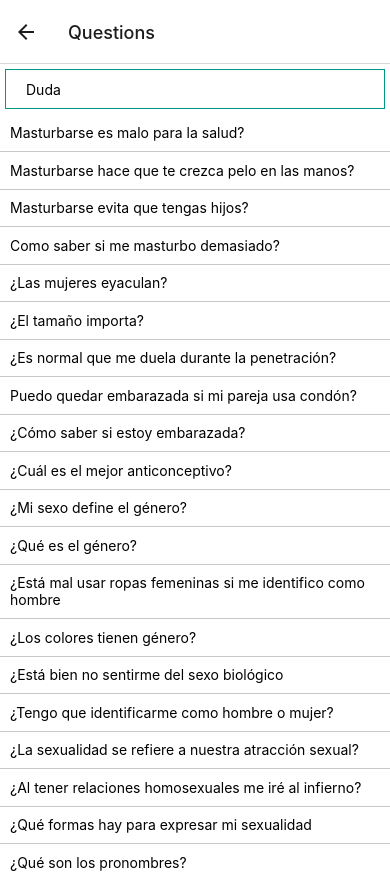
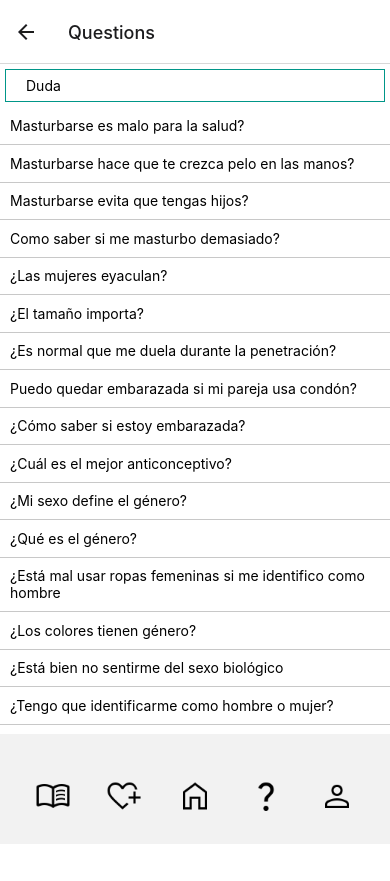
Before and after one commit to cayomol01/EDUSEX---3.2, a React Native app: screen /Questions in a window 390 px wide. After the commit the page ends 844 px from the top, so only its background shows below. Built offline with nearby package versions, Linux system fonts and the light colour scheme.

Commit message:
🛠 NavBar

```diff
--- a/components/ScreenGuias/Guia1.jsx
+++ b/components/ScreenGuias/Guia1.jsx
@@ -1,8 +1,14 @@
 import * as React from 'react';
 import {
-  Text, View, StyleSheet,
+  Text, View, StyleSheet, Image, ScrollView
 } from 'react-native';
-import { TouchableOpacity } from 'react-native-web';
+import { TouchableOpacity } from 'react-native';
+
+const guidesIMG = require('../../assets/guides.png');
+const preserIMG = require('../../assets/preser.png');
+const homeIMG = require('../../assets/home.png');
+const questionsIMG = require('../../assets/questions.png');
+const profileIMG = require('../../assets/profile.png');
 
 const styles = StyleSheet.create({
   container: {
@@ -14,6 +20,7 @@ const styles = StyleSheet.create({
     borderRadius: 15,
     backgroundColor: '#FFFFFF',
     overflow: 'hidden',
+    fontSize: 15,
   },
 
   container2: {
@@ -24,6 +31,7 @@ const styles = StyleSheet.create({
     paddingHorizontal: 30,
     borderRadius: 15,
     backgroundColor: '#FFFFFF',
+    height: 520
   },
 
   textTittle: {
@@ -39,16 +47,9 @@ const styles = StyleSheet.create({
   scrollView: {
     backgroundColor: 'transparent',
     marginHorizontal: 20,
-    paddingTop: 10,
+    paddingTop: 10
   },
 
-  containerText: {
-    margin: 10,
-    fontSize: 15,
-    color: '#333333',
-    marginBottom: 5,
-
-  },
   button: {
     alignItems: 'center',
     backgroundColor: '#dd7973',
@@ -59,9 +60,25 @@ const styles = StyleSheet.create({
     marginHorizontal: 20,
     borderRadius: 15,
   },
+
   buttonText: {
     fontSize: 20,
     color: '#000000',
+  },
+
+  menu: {
+    width: '100%',
+    height: '10%',
+    marginTop: 10,
+  },
+
+  iconsMenu: {
+    marginTop: 10,
+    width: '50%',
+    height: '50%',
+    resizeMode: 'contain',
+    padding: 18,
+    marginLeft: 35,
   },
 });
 
@@ -72,36 +89,30 @@ function Guia1({ navigation }) {
         <Text style={styles.textTittle}>Consentimiento</Text>
       </View>
       <View style={styles.container2}>
-        <Text style={styles.containerText}>
+        <ScrollView>
+          <Text>
             El consentimiento es el permiso que una persona da para
             que se realice una acción. En el contexto de desarrollo
             personal de una persona, lo que se entiende como
             consentimiento es el permiso que una persona da para que
             se realice una acción que involucre su cuerpo o su bienestar.
-        </Text>
-        <Text style={styles.containerText}>
+            {'\n\n'}
             El consentimiento en el ámbito sexual se puede expresar
             de distintas maneras. Como el consentimiento a actos
             sexuales, a afecto físico e incluso a fotos explicitas.
-        </Text>
-        <Text style={styles.containerText}>
+            {'\n\n'}
             Por lo tanto se deben tomar varias cosas en cuenta al
             empezar un acto sexual. Dentro de estas se pueden encontrar:
-        </Text>
-        <Text style={styles.containerText}>
+            {'\n\n'}
             -El consentimiento se puede retirar en cualquier momento
-        </Text>
-        <Text style={styles.containerText}>
+            {'\n\n'}
             - No se debe intentar convencer a obtener consentimiento sobre algo.
-        </Text>
-        <Text style={styles.containerText}>
+            {'\n\n'}
             - Cuando alguien no esá lo suficientemente cuerdo o
             consciente para dar consentimiento no se puede aceptar el consentimiento dado.
-        </Text>
-        <Text>
+            {'\n\n'}
             - Aprovecharse de una situación para obtener consentimiento está prohibido.
-        </Text>
-        <Text style={styles.containerText}>
+            {'\n\n'}
             - Y lo más importante de todo... Si una persona dice NO, significa NO
           </Text>
           <TouchableOpacity
@@ -110,6 +121,46 @@ function Guia1({ navigation }) {
           >
             <Text style={styles.buttonText}>Evaluar</Text>
           </TouchableOpacity>
+        </ScrollView>
+      </View>
+      <View style={styles.menu}>
+        <View style={{ flex: 1, flexDirection: 'row' }}>
+          <TouchableOpacity
+            onPress={
+                    () => navigation.navigate('Guias')
+                }
+          >
+            <Image style={styles.iconsMenu} source={guidesIMG} />
+          </TouchableOpacity>
+          <TouchableOpacity
+            onPress={
+                    () => navigation.navigate('Condoms')
+                }
+          >
+            <Image style={styles.iconsMenu} source={preserIMG} />
+          </TouchableOpacity>
+          <TouchableOpacity
+            onPress={
+                    () => navigation.navigate('MenuP')
+                }
+          >
+            <Image style={styles.iconsMenu} source={homeIMG} />
+          </TouchableOpacity>
+          <TouchableOpacity
+            onPress={
+                    () => navigation.navigate('Experts')
+                }
+          >
+            <Image style={styles.iconsMenu} source={questionsIMG} />
+          </TouchableOpacity>
+          <TouchableOpacity
+            onPress={
+                  () => navigation.navigate('Users')
+                }
+          >
+            <Image style={styles.iconsMenu} source={profileIMG} />
+          </TouchableOpacity>
+        </View>
       </View>
     </>
   );
--- a/components/Guias.jsx
+++ b/components/ScreenGuias/Guias.jsx
@@ -1,9 +1,15 @@
 import { StatusBar } from 'expo-status-bar';
 import {
-  StyleSheet, Text, View, FlatList,
+  StyleSheet, Text, View, FlatList, Image
 } from 'react-native';
-import { TouchableOpacity } from 'react-native-web';
+import { TouchableOpacity } from 'react-native';
 import React from 'react';
+
+const guidesIMG = require('../../assets/guides.png');
+const preserIMG = require('../../assets/preser.png');
+const homeIMG = require('../../assets/home.png');
+const questionsIMG = require('../../assets/questions.png');
+const profileIMG = require('../../assets/profile.png');
 
 const styles = StyleSheet.create({
   container: {
@@ -55,6 +61,21 @@ const styles = StyleSheet.create({
   buttonText: {
     fontSize: 20,
     color: '#000000',
+  },
+
+  menu: {
+    width: '100%',
+    height: '10%',
+    marginTop: 10,
+  },
+
+  iconsMenu: {
+    marginTop: 10,
+    width: '50%',
+    height: '50%',
+    resizeMode: 'contain',
+    padding: 18,
+    marginLeft: 35,
   },
 });
 
@@ -171,6 +192,45 @@ function Guias({ navigation }) {
         renderItem={renderItem}
         keyExtractor={(item) => item.id}
       />
+      <View style={styles.menu}>
+        <View style={{ flex: 1, flexDirection: 'row' }}>
+          <TouchableOpacity
+            onPress={
+                    () => navigation.navigate('Guias')
+                }
+          >
+            <Image style={styles.iconsMenu} source={guidesIMG} />
+          </TouchableOpacity>
+          <TouchableOpacity
+            onPress={
+                    () => navigation.navigate('Condoms')
+                }
+          >
+            <Image style={styles.iconsMenu} source={preserIMG} />
+          </TouchableOpacity>
+          <TouchableOpacity
+            onPress={
+                    () => navigation.navigate('MenuP')
+                }
+          >
+            <Image style={styles.iconsMenu} source={homeIMG} />
+          </TouchableOpacity>
+          <TouchableOpacity
+            onPress={
+                    () => navigation.navigate('Experts')
+                }
+          >
+            <Image style={styles.iconsMenu} source={questionsIMG} />
+          </TouchableOpacity>
+          <TouchableOpacity
+            onPress={
+                  () => navigation.navigate('Users')
+                }
+          >
+            <Image style={styles.iconsMenu} source={profileIMG} />
+          </TouchableOpacity>
+        </View>
+      </View>
     </>
 
   );
--- a/components/ScreenGuias/Preguntas1.jsx
+++ b/components/ScreenGuias/Preguntas1.jsx
@@ -2,7 +2,7 @@ import * as React from 'react';
 import {
   Text, View, StyleSheet,
 } from 'react-native';
-import { TouchableOpacity } from 'react-native-web';
+import { TouchableOpacity } from 'react-native';
 import { useState } from 'react';
 
 const styles = StyleSheet.create({
--- a/components/expertos/Expertos.jsx
+++ b/components/expertos/Expertos.jsx
@@ -2,6 +2,12 @@ import * as React from 'react';
 import {
   Text, View, StyleSheet, TouchableOpacity, Image, ScrollView, StatusBar,
 } from 'react-native';
+
+const guidesIMG = require('../../assets/guides.png');
+const preserIMG = require('../../assets/preser.png');
+const homeIMG = require('../../assets/home.png');
+const questionsIMG = require('../../assets/questions.png');
+const profileIMG = require('../../assets/profile.png');
 
 function Expertos({ navigation }) {
   return (
@@ -104,38 +110,37 @@ function Expertos({ navigation }) {
           <TouchableOpacity
             onPress={
                     () => navigation.navigate('Guias')
-                  }
+                }
           >
-            <Image style={styles.iconsMenu} source={require('../../assets/guides.png')} />
+            <Image style={styles.iconsMenu} source={guidesIMG} />
           </TouchableOpacity>
           <TouchableOpacity
             onPress={
                     () => navigation.navigate('Condoms')
                 }
           >
-            <Image style={styles.iconsMenu} source={require('../../assets/preser.png')} />
+            <Image style={styles.iconsMenu} source={preserIMG} />
           </TouchableOpacity>
           <TouchableOpacity
             onPress={
                     () => navigation.navigate('MenuP')
                 }
           >
-
-            <Image style={styles.iconsMenu} source={require('../../assets/home.png')} />
+            <Image style={styles.iconsMenu} source={homeIMG} />
           </TouchableOpacity>
           <TouchableOpacity
             onPress={
-                        () => navigation.navigate('Experts')
-                    }
+                    () => navigation.navigate('Experts')
+                }
           >
-            <Image style={styles.iconsMenu} source={require('../../assets/questions.png')} />
+            <Image style={styles.iconsMenu} source={questionsIMG} />
           </TouchableOpacity>
           <TouchableOpacity
             onPress={
-                        () => navigation.navigate('Users')
-                    }
+                  () => navigation.navigate('Users')
+                }
           >
-            <Image style={styles.iconsMenu} source={require('../../assets/profile.png')} />
+            <Image style={styles.iconsMenu} source={profileIMG} />
           </TouchableOpacity>
         </View>
       </View>
--- a/components/questions/Questions.jsx
+++ b/components/questions/Questions.jsx
@@ -9,14 +9,22 @@ import {
   StyleSheet,
   TextInput,
   FlatList,
+  TouchableOpacity,
+  Image
 } from 'react-native';
 import { useState } from 'react';
 
 const questions = require('./preg.json');
+const guidesIMG = require('../../assets/guides.png');
+const preserIMG = require('../../assets/preser.png');
+const homeIMG = require('../../assets/home.png');
+const questionsIMG = require('../../assets/questions.png');
+const profileIMG = require('../../assets/profile.png');
 
 const styles = StyleSheet.create({
   container: {
     backgroundColor: 'white',
+    height: 670
   },
   itemStyle: {
     padding: 10,
@@ -28,6 +36,20 @@ const styles = StyleSheet.create({
     margin: 5,
     borderColor: '#009688',
     backgroundColor: '#FFFFFF',
+  },
+  menu: {
+    width: '100%',
+    height: '10%',
+    marginTop: 10,
+  },
+
+  iconsMenu: {
+    marginTop: 10,
+    width: '50%',
+    height: '50%',
+    resizeMode: 'contain',
+    padding: 18,
+    marginLeft: 35,
   },
 });
 
@@ -102,6 +124,7 @@ export default function Questions({ navigation }) {
   }
 
   return (
+    <>
       <View style={{ flex: 1 }}>
         <View style={styles.container}>
           <TextInput
@@ -119,5 +142,45 @@ export default function Questions({ navigation }) {
           />
         </View>
       </View>
+      <View style={styles.menu}>
+        <View style={{ flex: 1, flexDirection: 'row' }}>
+          <TouchableOpacity
+            onPress={
+                    () => navigation.navigate('Guias')
+                }
+          >
+            <Image style={styles.iconsMenu} source={guidesIMG} />
+          </TouchableOpacity>
+          <TouchableOpacity
+            onPress={
+                    () => navigation.navigate('Condoms')
+                }
+          >
+            <Image style={styles.iconsMenu} source={preserIMG} />
+          </TouchableOpacity>
+          <TouchableOpacity
+            onPress={
+                    () => navigation.navigate('MenuP')
+                }
+          >
+            <Image style={styles.iconsMenu} source={homeIMG} />
+          </TouchableOpacity>
+          <TouchableOpacity
+            onPress={
+                    () => navigation.navigate('Experts')
+                }
+          >
+            <Image style={styles.iconsMenu} source={questionsIMG} />
+          </TouchableOpacity>
+          <TouchableOpacity
+            onPress={
+                  () => navigation.navigate('Users')
+                }
+          >
+            <Image style={styles.iconsMenu} source={profileIMG} />
+          </TouchableOpacity>
+        </View>
+      </View>
+    </>
   );
 }
--- a/navigation/MainStack.jsx
+++ b/navigation/MainStack.jsx
@@ -20,7 +20,7 @@ import ScreenExp1 from '../components/experts/ScreenExp1';
 import Users from '../components/users/Users';
 import Questions from '../components/questions/Questions';
 import Guia1 from '../components/ScreenGuias/Guia1';
-import Guias from '../components/Guias';
+import Guias from '../components/ScreenGuias/Guias';
 import Preguntas1 from '../components/ScreenGuias/Preguntas1';
 import Calification from '../components/ScreenGuias/Calificacion';
 import Expertos from '../components/expertos/Expertos';
```
Also changed, not shown: components/condoms/Condoms.jsx (+10 -2 lines), components/experts/Experts.jsx (+10 -2 lines), components/users/Users.jsx (+10 -2 lines). Lines whose indentation alone changed are shown as unchanged.
